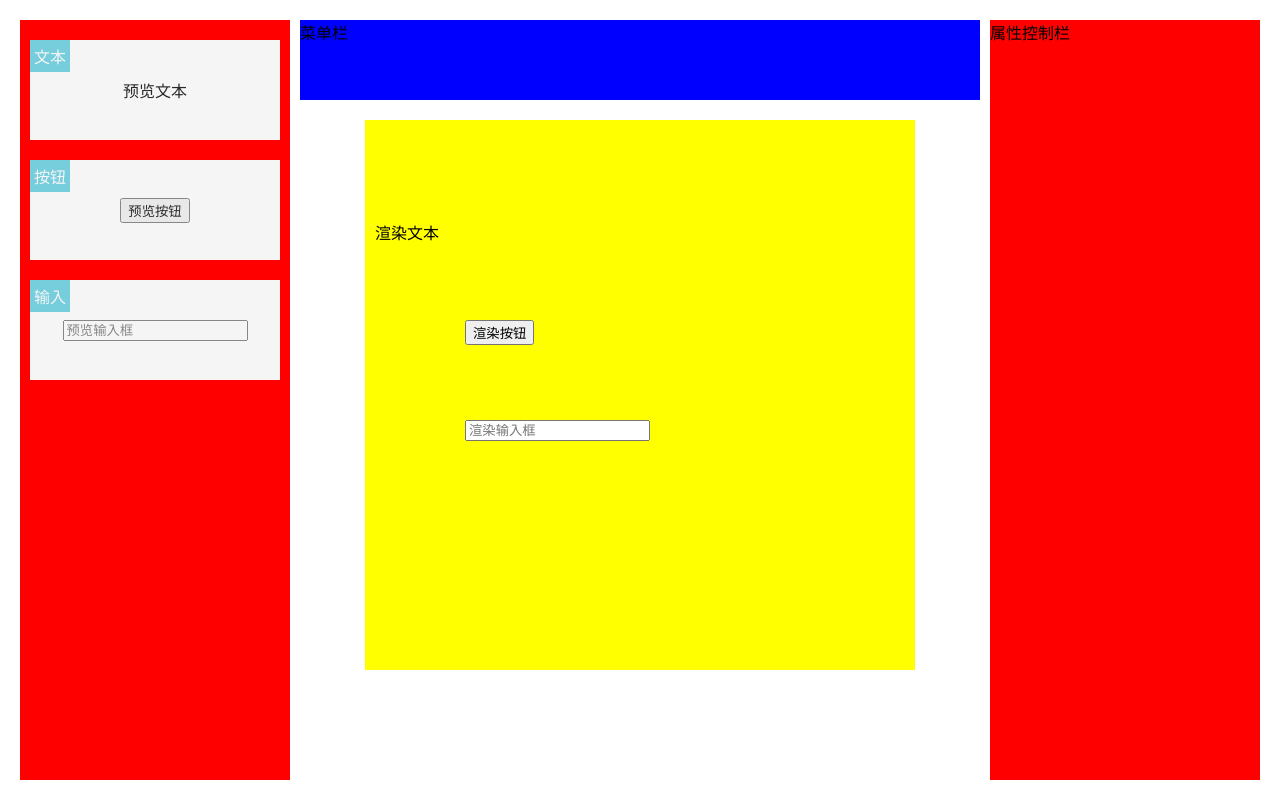
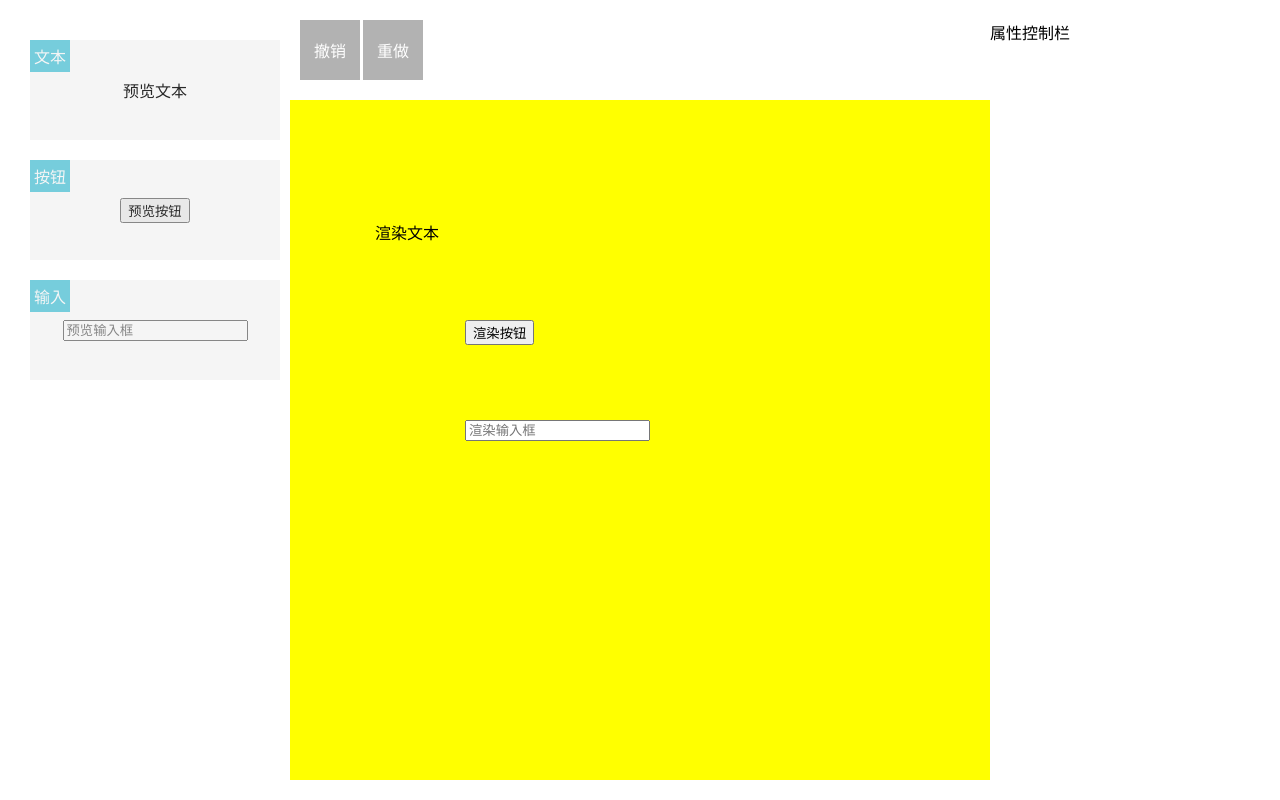
Before and after one commit to ACE0220/vue3-drag-demo, a Vue app: page / in a window 1280 px wide. Built offline with nearby package versions, Linux system fonts and the light colour scheme.

Commit message:
feat:p4.实现重做和撤销功能,上一条commit是p3.实现拖拽的辅助线的功能

```diff
--- a/package.json
+++ b/package.json
@@ -15,6 +15,7 @@
     "@vue/cli-service": "~5.0.0",
     "deepcopy": "^2.1.0",
     "element-plus": "^2.2.13",
+    "mitt": "^3.0.0",
     "sass": "^1.32.7",
     "sass-loader": "^12.0.0"
   }
--- a/src/packages/editor.jsx
+++ b/src/packages/editor.jsx
@@ -6,6 +6,7 @@ import EditorBlock from './editor-block'
 import { useMenuDragger } from "./useMenuDragger";
 import { useFocus } from "./useFocus";
 import { useBlockDragger } from "./useBlockDragger";
+import { useCommand } from "./useCommand";
 
 export default defineComponent({
     props: {
@@ -40,13 +41,18 @@ export default defineComponent({
             // 获取焦点马上拖拽
             mousedown(e);
         });
+        // 3.拖拽多个元素的功能
         const { mousedown, markLine } = useBlockDragger(focusData, lastSelectBlock, data);
 
 
+        const {commands} = useCommand(data); // []
+        // 菜单栏
+        const buttons = [
+            {label: '撤销', icon: 'icon-back', handler: () => commands.undo()},
+            {label: '重做', icon: 'icon-back', handler: () => commands.redo()},
+        ]
 
 
-
-        // 3.实现拖拽多个元素的功能
 
 
         return () => <div class="editor">
@@ -63,7 +69,15 @@ export default defineComponent({
                     </div>
                 ))}
             </div>
-            <div class="editor-top">菜单栏</div>
+            <div class="editor-top">
+                {
+                    buttons.map((btn, index) => {
+                        return <div class='editor-top-button' onClick={btn.handler}>
+                            <span>{btn.label}</span>
+                        </div>
+                    })
+                }
+            </div>
             <div class="editor-right">属性控制栏</div>
             <div class="editor-container">
                 {/* 负责产生滚动条 */}
--- a/src/packages/editor.scss
+++ b/src/packages/editor.scss
@@ -6,7 +6,6 @@
         width: 270px;
         top: 0;
         bottom: 0;
-        background: red;
     }
     &-left {
         left: 0;
@@ -52,18 +51,33 @@
         right: 280px;
         left: 280px;
         height: 80px;
-        background: blue;
+        display: flex;
+        &-button {
+            width: 60px;
+            height: 60px;
+            display: flex;
+            flex-direction: column;
+            align-items: center;
+            justify-content: center;
+            background: rgba($color: #000000, $alpha: 0.3);
+            color: #fff;
+            user-select: none;
+            cursor: pointer;
+            & + & {
+                margin-left: 3px;
+            }
+        }
     }
     &-container {
         padding:80px 270px 0;
         box-sizing: border-box;
         height: 100%;
         &-canvas {
+            background: yellow;
             overflow: scroll;
             height: 100%;
             &__content {
                 margin: 20px auto;
-                background: yellow;
                 position: relative;
             }
         }
@@ -101,5 +115,3 @@
     right: 0;
     border-top: 1px dashed red;
 }
-
-//
--- /dev/null
+++ b/src/packages/event.js
@@ -0,0 +1,3 @@
+import mitt from 'mitt';
+
+export const events = mitt(); // 导出一个发布订阅的对象
--- /dev/null
+++ b/src/packages/useCommand.js
@@ -0,0 +1,146 @@
+import deepcopy from "deepcopy";
+import { onUnmounted } from "vue";
+import { events } from "./event";
+
+export function useCommand(data) {
+    // 前进后退需要指针
+    const state = {
+        current: -1, // 前进后退的索引值
+        queue: [], // 存放所有的操作命令
+        commands: {}, // 制作命令和命令执行功能的一个映射表
+        commandArray: [], // 存放所有命令
+        destroyArray: [] // 销毁列表
+    }
+
+    const registry = (command) => {
+        state.commandArray.push(command);
+        state.commands[command.name] = () => { // 命令名称对应执行函数
+            const { redo, undo } = command.execute();
+            redo();
+            if (!command.pushQueue) { // 不需要放到队列直接跳过
+                return;
+            }
+
+            let { queue, current } = state;
+            // 如果先放了组件1 -> 组件2 -> 撤回 -> 组件3
+            // 最后 组件1 -> 组件3
+            if (queue.length > 0) {
+                queue = queue.slice(0, current + 1); // 可能在放置的过程中有撤销操作，根据当前最新的current值计算新的队列
+                state.queue = queue;
+            }
+
+            queue.push({ redo, undo }); // 保存指令的前进后退
+            state.current = current + 1;
+        }
+    }
+
+    registry({
+        name: 'redo',
+        keyboard: 'ctrl+y',
+        execute() {
+            return {
+                redo() {
+                    let item = state.queue[state.current + 1];
+                    if (item) {
+                        item.redo && item.redo();
+                        state.current++;
+                    }
+                }
+            }
+        }
+    });
+
+    registry({
+        name: 'undo',
+        keyboard: 'ctrl+z',
+        execute() {
+            return {
+                redo() {
+                    if (state.current === -1) return; // 没有可以撤销的了
+                    let item = state.queue[state.current]; // 找到上一步还原
+                    if (item) {
+                        item.undo && item.undo();
+                        state.current--;
+                    }
+                }
+            }
+        }
+    });
+
+    registry({ // 如果希望将操作放到队列可以增加一个属性标识等会操作要放到队列
+        name: 'drag',
+        pushQueue: true,
+        init() { // 初始化操作默认会执行
+            this.before = null;
+            // 监控拖拽开始时间，保存状态
+            const start = () => {
+                this.before = deepcopy(data.value.blocks);
+            }
+            // 拖拽之后需要触发对应指令
+            const end = () => {
+                state.commands.drag();
+            }
+            events.on('start', start);
+            events.on('end', end);
+            return () => {
+                events.off('start', start);
+                events.off('end', end);
+            }
+        },
+        execute() {
+            let before = this.before;
+            let after = data.value.blocks; // 之后的状态
+            return {
+                redo() {
+                    // 默认松手就直接把当前事情做了
+                    data.value = { ...data.value, blocks: after };
+                },
+                undo() {
+                    // 前一步的
+                    data.value = { ...data.value, blocks: before };
+                }
+            }
+        }
+    });
+
+
+    const keyboardEvent = (() => {
+        const keyCodes = {
+            90: 'z',
+            80: 'y'
+        }
+        const onKeyDown = (e) => {
+            const { ctrlKey, keyCode } = e;
+            let keyString = [];
+            if (ctrlKey) keyString.push('ctrl');
+            keyString.push(keyCodes[keyCode]);
+            keyString = keyString.join('+');
+
+            state.commandArray.forEach(({ keyboard, name }) => {
+                if (!keyboard) return; // 没有键盘事件
+                if (keyboard === keyString) {
+                    state.commands[name]();
+                    e.preventDefault();
+                }
+            })
+        }
+        const init = () => { // 初始化
+            window.addEventListener('keydown', onKeyDown)
+            return () => { // 销毁
+
+            }
+        }
+        return init;
+    })()
+
+        ; (() => {
+            // 监听键盘
+            state.destroyArray.push(keyboardEvent())
+            state.commandArray.forEach(command => command.init && state.destroyArray.push(command.init()));
+        })();
+
+    onUnmounted(() => { // 清理绑定的时间
+        state.destroyArray.forEach(fn => fn && fn());
+    })
+    return state;
+}
--- a/src/packages/useMenuDragger.js
+++ b/src/packages/useMenuDragger.js
@@ -1,3 +1,5 @@
+import { events } from "./event";
+
 export function useMenuDragger(containerRef, data) {
     let currentComponent = null;
     const dragenter = (e) => {
@@ -35,6 +37,7 @@ export function useMenuDragger(containerRef, data) {
         containerRef.value.addEventListener('dragleave', dragleave);
         containerRef.value.addEventListener('drop', drop);
         currentComponent = component;
+        events.emit('start'); // 发布start
     }
 
     const dragEnd = (e) => {
@@ -42,6 +45,7 @@ export function useMenuDragger(containerRef, data) {
         containerRef.value.removeEventListener('dragover', dragover);
         containerRef.value.removeEventListener('dragleave', dragleave);
         containerRef.value.removeEventListener('drop', drop);
+        events.emit('end'); // 发布end
     }
 
 
```
Also changed, not shown: src/packages/useBlockDragger.js (+62 -51 lines), 2 other files (tests, documents, lock files or other folders).
